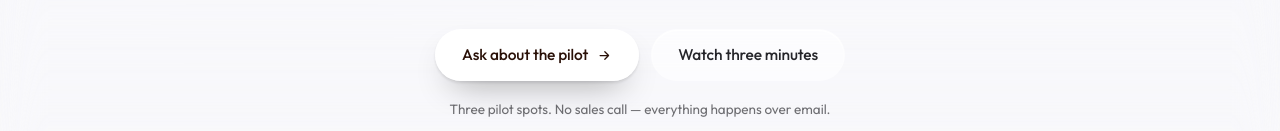
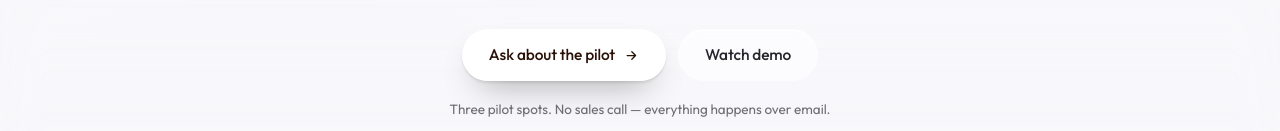
Before and after one commit to Codebase-Brook/brook-site, a plain HTML site: page products/reactivation-studio/index.html in a window 1280 px wide. Shown: the part 537-668 px from the top of the page. Drawn offline with Linux system fonts and the light colour scheme; a script that the page names is missing.

Commit message:
Studio: consistent 'Watch demo' button label
Co-Authored-By: Claude Opus 5 <noreply@anthropic.com>

```diff
--- a/products/reactivation-studio/index.html
+++ b/products/reactivation-studio/index.html
@@ -3041,7 +3041,7 @@ html.js.no-vt .slab{ transform:perspective(1600px) rotateX(var(--sx,0deg)) scale
           <a class="btn btn-onfield lit" href="#pilot">Ask about the pilot
             <svg width="15" height="15" viewBox="0 0 24 24" fill="none" stroke="currentColor" stroke-width="2" stroke-linecap="round" stroke-linejoin="round"><path d="M5 12h13M12.5 6l6 6-6 6"/></svg>
           </a>
-          <a class="btn btn-glass lit" href="#demo">Watch three minutes</a>
+          <a class="btn btn-glass lit" href="#demo">Watch demo</a>
         </div>
         <p class="hero-note r d6">Three pilot spots. No sales call &mdash; everything happens over email.</p>
       </div>
@@ -3345,7 +3345,7 @@ html.js.no-vt .slab{ transform:perspective(1600px) rotateX(var(--sx,0deg)) scale
 
         <div class="hero-cta offer-cta">
           <a class="btn btn-primary" href="../../apply/">Apply for Offer <span class="arrow" aria-hidden="true">→</span></a>
-          <a class="btn btn-ghost" href="#demo">Watch the demo first</a>
+          <a class="btn btn-ghost" href="#demo">Watch demo</a>
         </div>
 
         <div class="terms">
```
